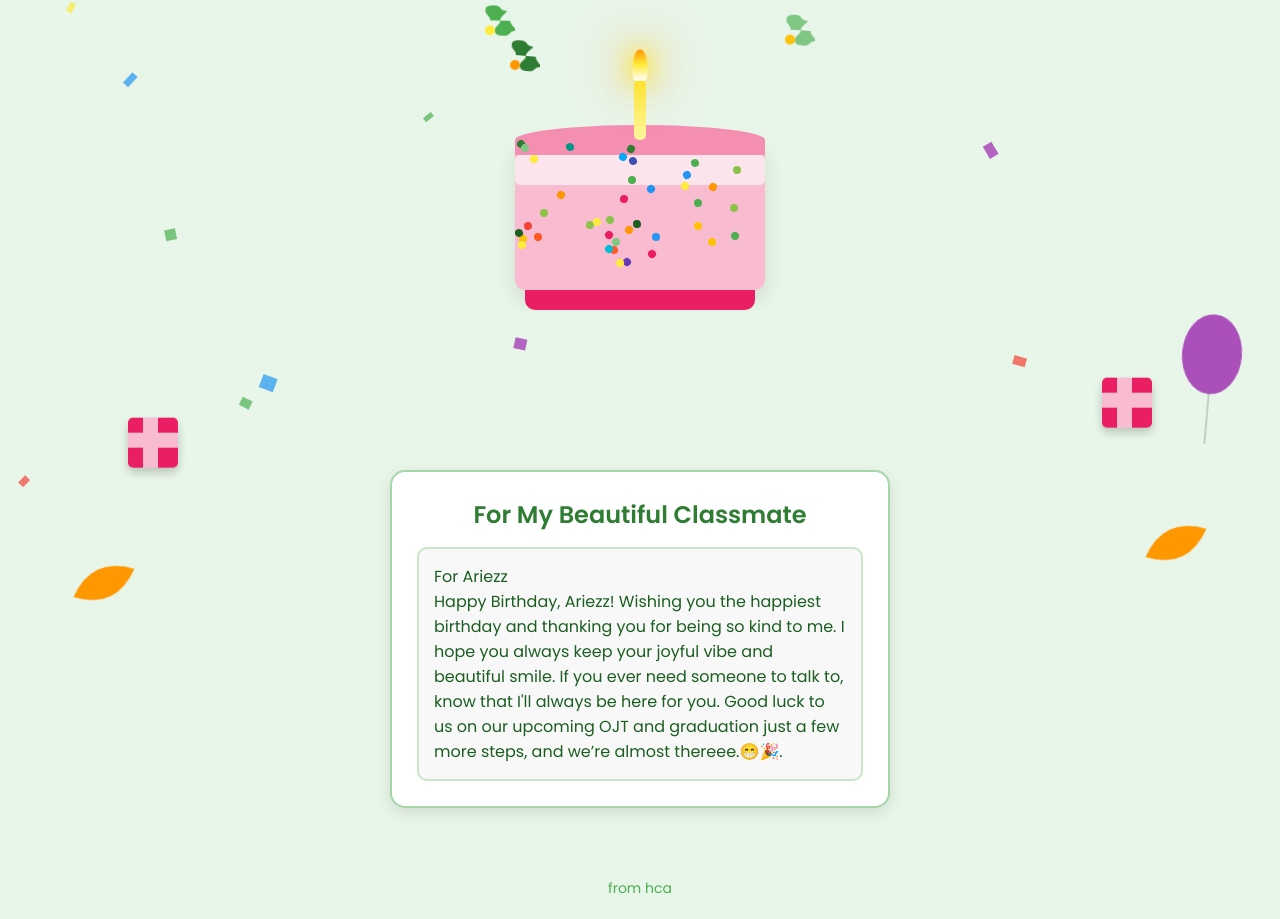
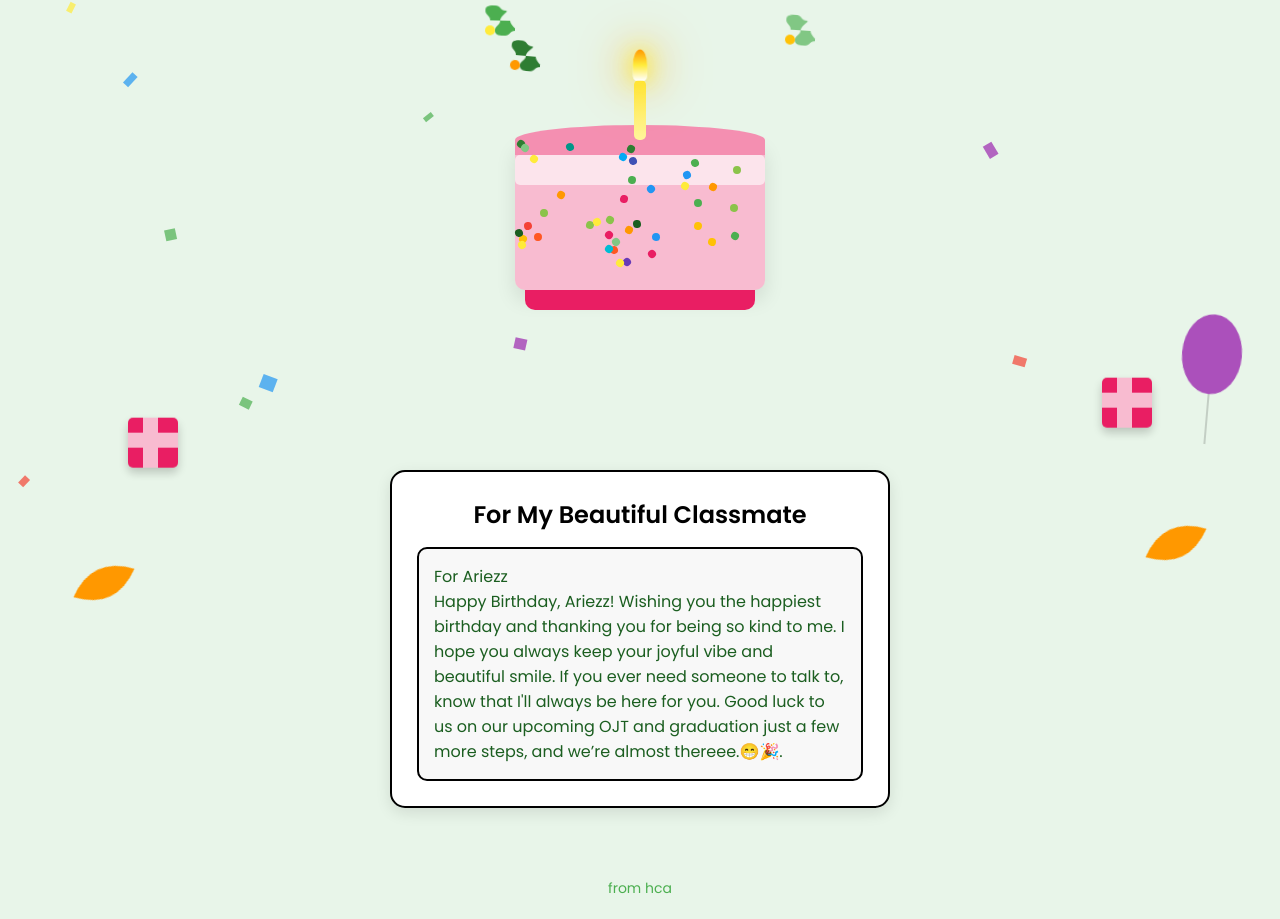
Before and after one commit to hugoarabia/Happy-Birthday-Ariezz-Bunyi, a plain HTML site: page index.html in a window 1280 px wide. Shown: the part 117-1036 px from the top of the page. Drawn offline with Linux system fonts and the light colour scheme.

Commit message:
Update index.html

```diff
--- a/index.html
+++ b/index.html
@@ -188,19 +188,19 @@
 
         /* Message Box */
         .message-box {
-            background-color: white;
+            background-color: rgb(255, 255, 255);
             border-radius: 15px;
             padding: 25px;
             margin: 30px auto;
             max-width: 500px;
             box-shadow: 0 5px 15px rgba(0, 0, 0, 0.1);
-            border: 2px solid #a5d6a7;
+            border: 2px solid #000000;
             position: relative;
             z-index: 3;
         }
 
         .message-box h2 {
-            color: #2e7d32;
+            color: #000000;
             margin-bottom: 15px;
         }
 
@@ -208,7 +208,7 @@
             width: 100%;
             min-height: 150px;
             padding: 15px;
-            border: 2px solid #c8e6c9;
+            border: 2px solid #000000;
             border-radius: 10px;
             font-family: 'Poppins', sans-serif;
             font-size: 16px;
```
